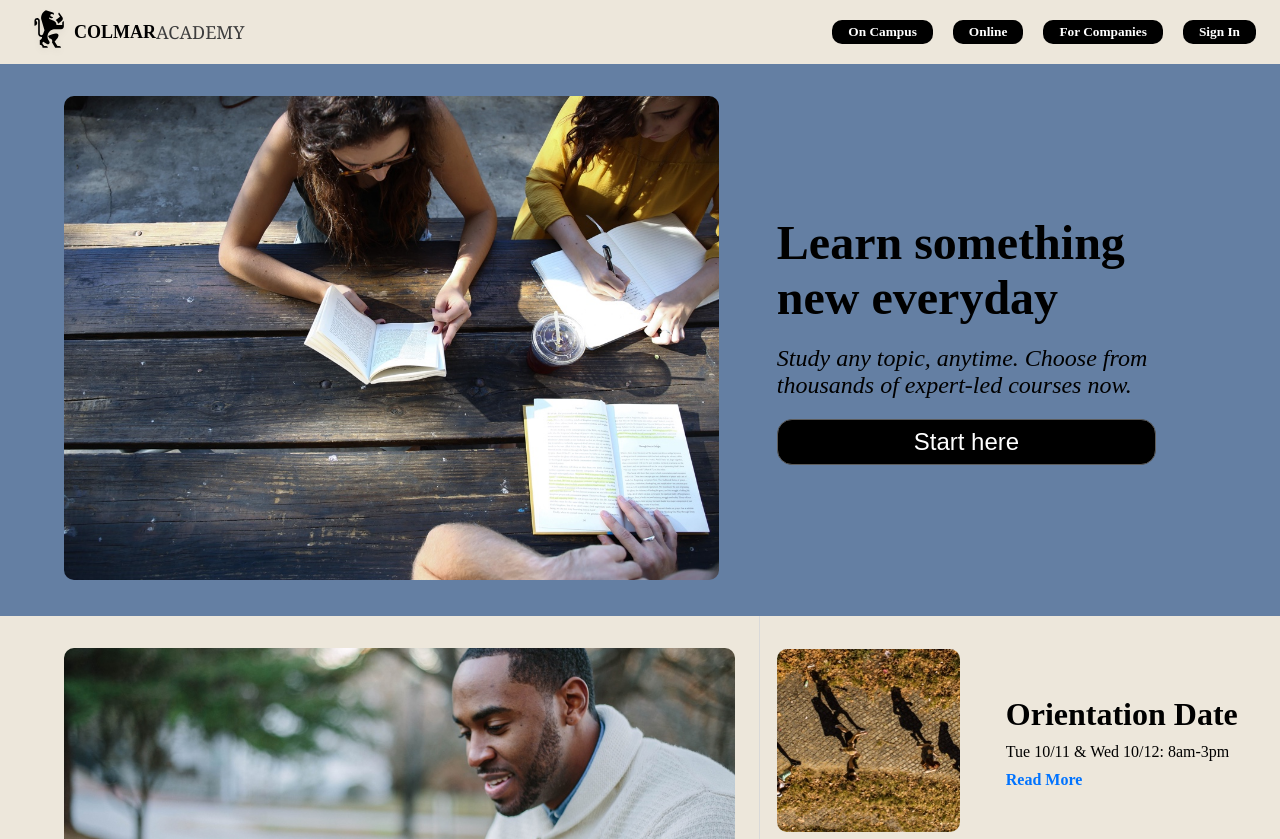
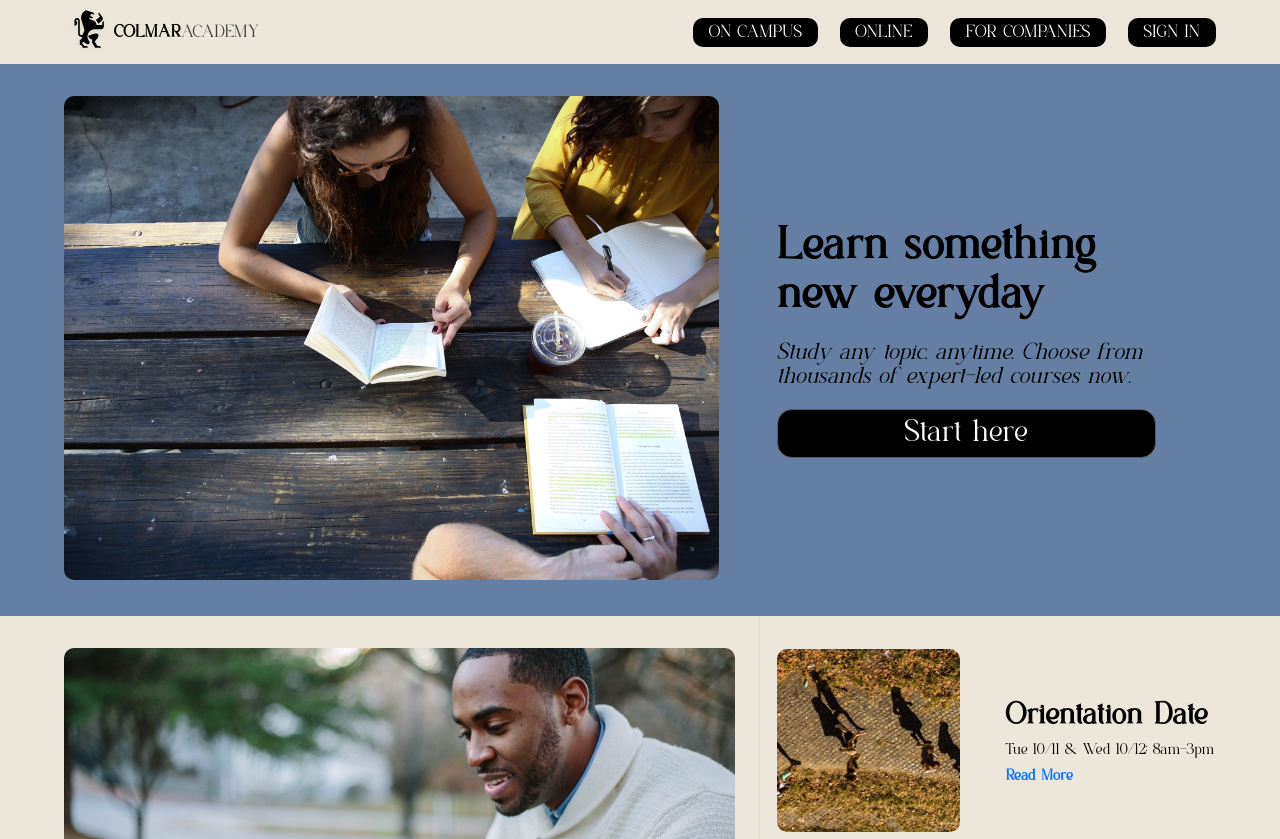
Before and after one commit to VictorSSantoss/colmar_academy, a plain HTML site: page index.html in a window 1280 px wide. Shown: the top 839 px of the page. Drawn offline with Linux system fonts and the light colour scheme; a web font is replaced by a local one.

Commit message:
Set up the new font.
Also, aligned the nav and footer to the center of the page.

```diff
--- a/index.html
+++ b/index.html
@@ -10,6 +10,7 @@
 <body>
       <!--Nav Section-->
       <nav class="nav">
+        <div class="nav-section">
         <div class="logo">
             <a><img src="./resources/img/ic-logo.svg" alt="Colmar Academy lgoo"><span class="colmar">COLMAR</span>ACADEMY</a>
         </div>
@@ -19,6 +20,7 @@
             <button>For Companies</button>
             <button>Sign In</button>
         </div>
+    </div>
     </nav>
     <!--Main Content-->
     <main>
@@ -150,7 +152,7 @@
         <div class="Thesis-exhibit-Sectiom">
             <div class="fourth-section">
             <div class="thesis-left-content">
-                <video src="./resources/videos/thesis.mp4" allow="autoplay"></video>
+                <video src="./resources/videos/thesis.mp4" autoplay></video>
                 <h1>Reimagine urban</h1>
                 <p>"Curabitur vitae libero in ipsum porttitor consequat. Aliquam et commodo lectus, nec consequat neque. Sed non accumsan urna. Phasellus sed consequat ex. Etiam eget magna laoreet, efficitur dolor consequat, tristique ligula."</p>
             </div>
@@ -177,11 +179,13 @@
             </div>
         </div>
         <footer>
+            <div class='footer-section'>
             <h5> ©2016 Colmar Academy. All rights reserved</h5>
             <ul class="footer-nav">
                 <li>Terms</li>
                 <li>Privacy</li>
             </ul>
+            <div>
         </footer>
     </main>
 
--- a/resources/css/index.css
+++ b/resources/css/index.css
@@ -1,7 +1,7 @@
 @font-face {
-    font-family: "Sauce Tomato";
-    src: url(../fonts/sauce-tomato/Sauce_Tomato.woff2), format("woff2"),
-         url(../fonts/sauce-tomato/Sauce_Tomato.woff), format("woff");
+    font-family: "Veriona";
+    src: url(../fonts/veriona/Veriona.woff2), format("woff2"),
+         url(../fonts/veriona/Veriona.woff), format("woff");
 }
 
 
@@ -9,19 +9,24 @@
     box-sizing: border-box;
     margin: 0;
     padding: 0;
-    font-family:'Times New Roman', Times, serif
+    font-family: "Veriona";
 }
 
 /*Nav Section*/
 
 .nav {
     background-color: rgb(237, 231, 219, 1);
+}
+
+.nav-section {
     padding: 0px 24px;
     align-items: center;
     display: flex;
     height: 64px;
     width: 100%;
     box-sizing: border-box;
+    max-width: 1200px;
+    margin: 0 auto;
 }
 
 .logo img,
@@ -38,7 +43,6 @@
 .logo a {
     color: rgb(61, 61, 61);
     font-size: large;
-    font-family: Georgia, serif
 }
 
 .colmar{
@@ -55,12 +59,12 @@
     background-color: rgb(0, 0, 0);
     color: rgb(255, 255, 255);
     border: none;
-    padding: 4px 16px;
+    padding: 5px 16px;
     margin-left: 16px;
     border-radius: 10px;
     cursor: pointer;
-    font-weight: bold;
-    font-family: "Sauce tomato";
+    text-transform: uppercase;
+    font-size: large;
 }
 
 .nav-links button:hover {
@@ -87,6 +91,7 @@
     padding: 32px 24px;
     max-width: 1200px;
     margin: 0 auto;
+    font-family: "Variona";
 }
 
 .banner img {
@@ -125,8 +130,7 @@
     border-radius: 15px;
     border: 1px solid rgb(92, 92, 92);
     background-color: rgb(0, 0, 0);
-    font-family: 'Libre Baskerville', sans-serif;
-    font-size: x-large;
+    font-size: xx-large;
 }
 
 .banner-text button:hover {
@@ -341,12 +345,17 @@
 /* Footer */
 
 footer {
+    background-color: rgb(237, 231, 219, 1);
+}
+
+.footer-section {
     padding: 16px 24px;
     display: flex;
     justify-content: space-around;
-    background-color: rgb(237, 231, 219, 1);
     border-top: 1px solid rgb(217, 217, 217);
     height: 60px;
+    max-width: 1200px;
+    margin: 0 auto;
 }
 
 .footer-nav {
```
